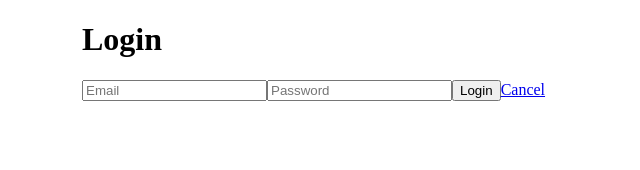
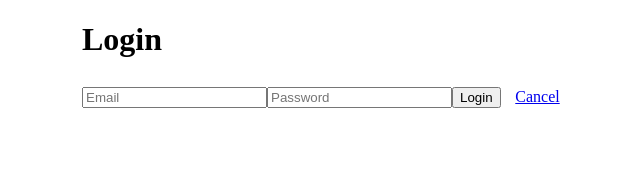
Before and after one commit to 100s4u/test_task, a React (Create React App) app: page /#/login in a window 1280 px wide. Shown: the top 170 px of the page, without its empty margins (158-798 px from the left). Built offline with nearby package versions, Linux system fonts and the light colour scheme; the HTML template or start-up script is replaced by a standard one.

Commit message:
edited css

```diff
--- a/src/components/LogIn.js
+++ b/src/components/LogIn.js
@@ -24,8 +24,8 @@ export const LogIn = (props) => {
             <Form>
                 <Input placeholder="Email" type="text" value={user.email} onChange={e => setUser({...user, email: e.target.value})}/>
                 <Input placeholder="Password" type="password" value={user.pswd} onChange={e => setUser({...user, pswd: e.target.value})}/>
-                <Button type="primary" htmlType="submit" onClick={login}>Login</Button>
-                <Link to="/">Cancel</Link>
+                <Button className="Btn" type="primary" htmlType="submit" onClick={login}>Login</Button>
+                <Link className="Link" to="/">Cancel</Link>
             </Form>
         </div>
     )
--- a/src/components/Reg.js
+++ b/src/components/Reg.js
@@ -32,8 +32,8 @@ export const Reg = (props) => {
                 <Input placeholder="Email" type="text" value={user.email} onChange={e => setUser({...user, email: e.target.value})}/>
                 <Input placeholder="Password" type="password" value={user.pswd} onChange={e => setUser({...user, pswd: e.target.value})}/>
                 <Input placeholder="Password again" type="password" value={user.pswd_cf} onChange={e => setUser({...user, pswd_cf: e.target.value})}/>
-                <Button type="primary" htmlType="submit" onClick={fetchReg}>Register</Button>
-                <Link to="/">Cancel</Link>
+                <Button className="Btn" type="primary" htmlType="submit" onClick={fetchReg}>Register</Button>
+                <Link className="Link" to="/">Cancel</Link>
             </Form>
         </div>
     )
```
